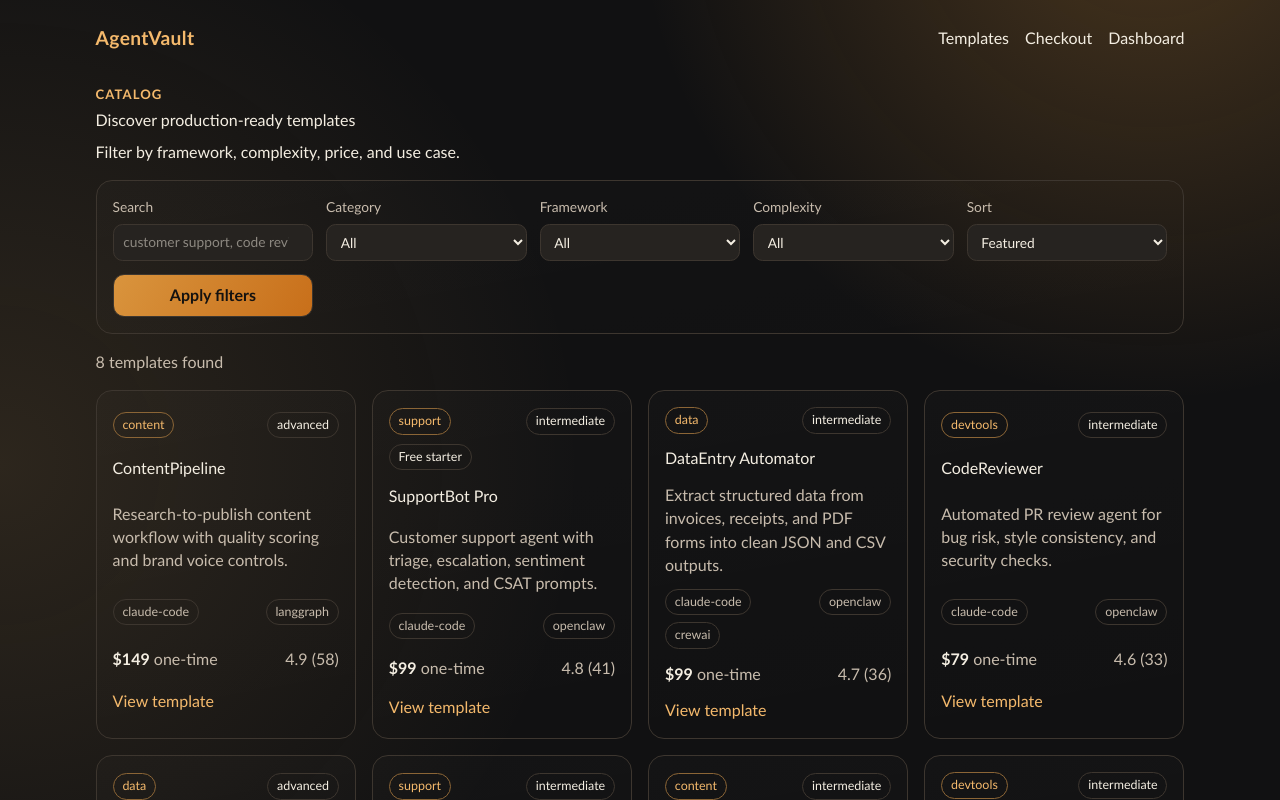
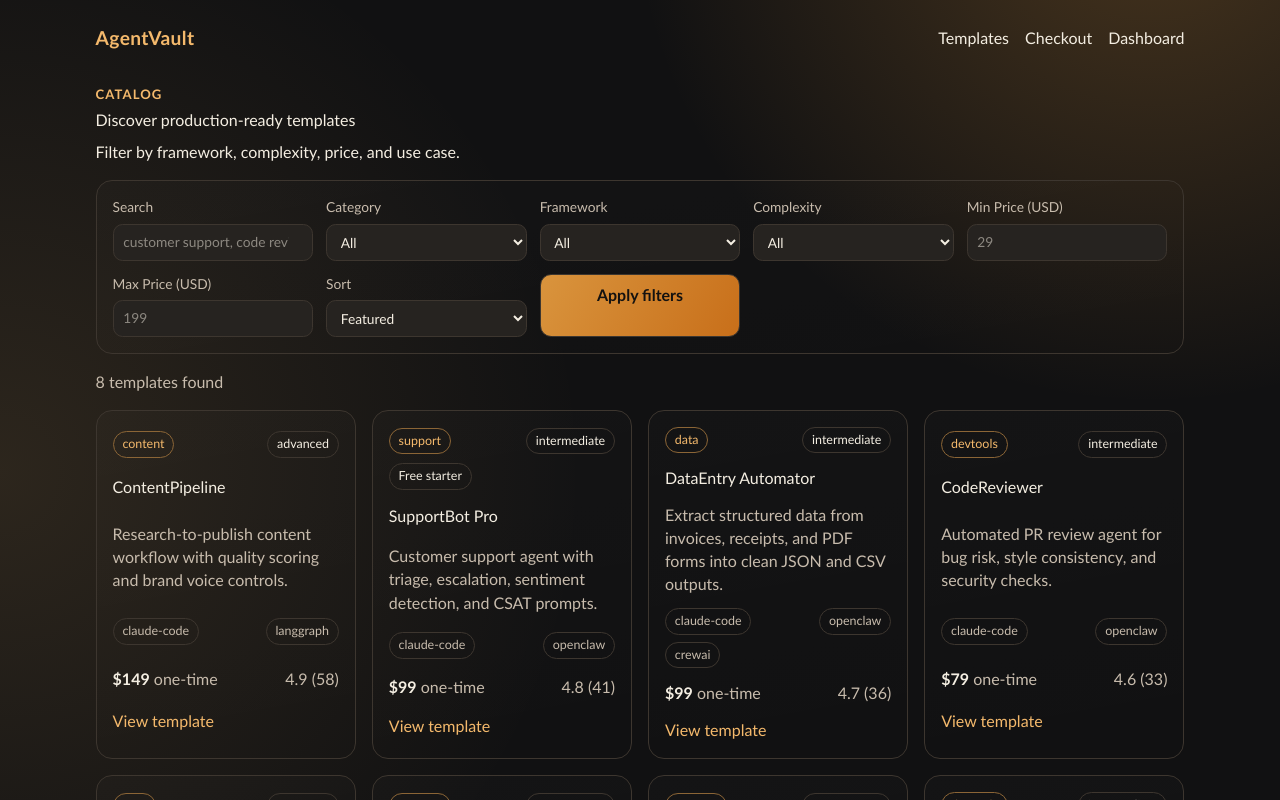
Before and after one commit to Kopi-Koubou/ai-agent-templates, a Next.js app: page /templates in a window 1280 px wide. Shown: the top 800 px of the page. Built offline with nearby package versions, Linux system fonts and the light colour scheme.

Commit message:
Add catalog price range filters to templates page

```diff
--- a/src/app/templates/page.tsx
+++ b/src/app/templates/page.tsx
@@ -70,6 +70,30 @@ export default async function TemplatesPage({
         </label>
 
         <label>
+          Min Price (USD)
+          <input
+            type="number"
+            name="minPrice"
+            min="0"
+            step="1"
+            defaultValue={resolvedSearchParams.minPrice?.toString() ?? ""}
+            placeholder="29"
+          />
+        </label>
+
+        <label>
+          Max Price (USD)
+          <input
+            type="number"
+            name="maxPrice"
+            min="0"
+            step="1"
+            defaultValue={resolvedSearchParams.maxPrice?.toString() ?? ""}
+            placeholder="199"
+          />
+        </label>
+
+        <label>
           Sort
           <select name="sort" defaultValue={resolvedSearchParams.sort?.toString() ?? "featured"}>
             <option value="featured">Featured</option>
```
Also changed, not shown: 1 other file (tests, documents, lock files or other folders).
